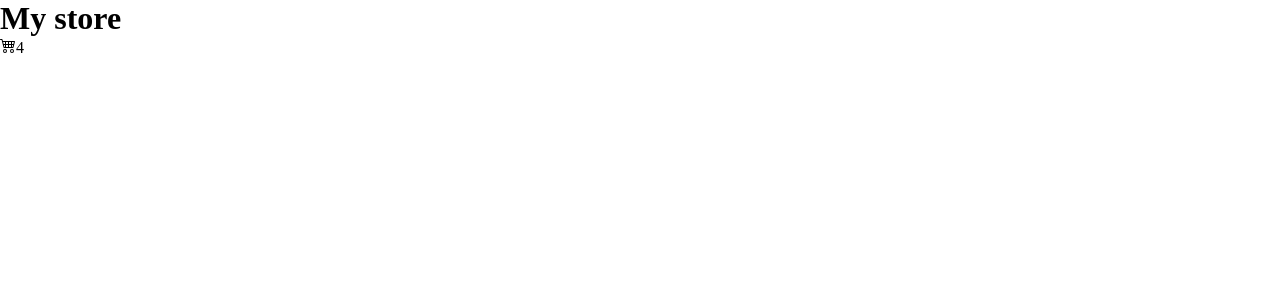
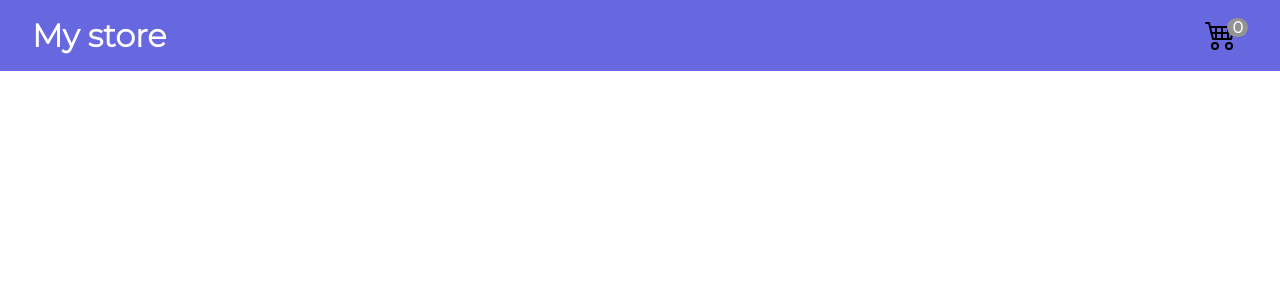
Before and after one commit to AllanAcostaM/Shopping_Cart, a React (Vite) app in the folder Shopping_Cart/: page / in a window 1280 px wide. Shown: the top 300 px of the page. Built offline with nearby package versions, Linux system fonts and the light colour scheme.

Commit message:
Redux: Estilos del componente NavBar y acceso al Store atraves de useSelector

```diff
--- a/Shopping_Cart/src/components/navbar/NavBar.jsx
+++ b/Shopping_Cart/src/components/navbar/NavBar.jsx
@@ -1,12 +1,16 @@
 import { BsCart4 } from "react-icons/bs";
+import { useSelector } from "react-redux";
 
 const NavBar = () => {
+  // Obtiene un valor del state
+  const { amount } = useSelector((store) => store.cart);
+
   return (
     <header>
       <h1>My store</h1>
       <div className="amount_container">
         <BsCart4 className="cart_icon" />
-        <span className="badge">4</span>
+        <span className="badge">{amount}</span>
       </div>
     </header>
   );
--- /dev/null
+++ b/Shopping_Cart/src/styles/_components.scss
@@ -0,0 +1 @@
+@use "./components/navbar.scss";
--- a/Shopping_Cart/src/styles/_variables.scss
+++ b/Shopping_Cart/src/styles/_variables.scss
@@ -1,2 +1,7 @@
 // Fuentes
 $font-family: "Montserrat", sans-serif;
+
+// Colors
+$header_bg_color: rgb(103, 103, 224);
+$header_color: #fff;
+$badge_bg_color: rgb(148, 147, 147);
--- /dev/null
+++ b/Shopping_Cart/src/styles/components/navbar.scss
@@ -0,0 +1,33 @@
+@use "../variables" as v;
+
+header {
+  background-color: rgb(103, 103, 224);
+  display: flex;
+  justify-content: space-between;
+  align-items: center;
+  padding: 1rem 2rem;
+  h1 {
+    color: white;
+    font-family: v.$font-family;
+    font-weight: 700;
+  }
+  .amount_container {
+    .cart_icon {
+      font-size: 2rem;
+      path {
+        stroke: v.$header_color;
+      }
+    }
+    .badge {
+      background-color: v.$badge_bg_color;
+      color: v.$header_color;
+      font-family: v.$font-family;
+      font-size: 1rem;
+      padding: 0 5px;
+      vertical-align: top;
+      margin-left: -10px;
+      border-radius: 1.2rem;
+      font-weight: 650;
+    }
+  }
+}
--- a/Shopping_Cart/src/styles/styles.scss
+++ b/Shopping_Cart/src/styles/styles.scss
@@ -1,2 +1,3 @@
 @use "reset";
 @use "fonts";
+@use "components";
```
